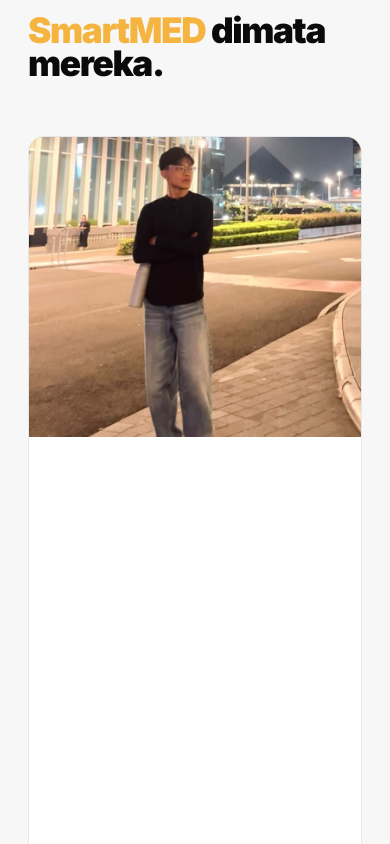
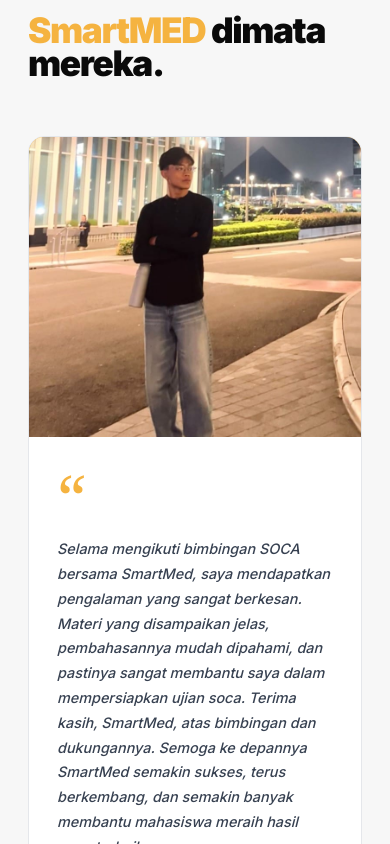
Before and after one commit to ganiout1/SmartMed, a Next.js app: page / in a window 390 px wide. Shown: the part 5380-6224 px from the top of the page. Built offline with nearby package versions, Linux system fonts and the light colour scheme.

Commit message:
fix: remove inline flex-direction to allow testimonial card to stack vertically on mobile

```diff
--- a/src/components/landing/testimonials-section.tsx
+++ b/src/components/landing/testimonials-section.tsx
@@ -120,11 +120,9 @@ export function TestimonialsSection() {
             borderRadius: 16,
             border: "1px solid #E5E7EB",
             overflow: "hidden",
-            display: "flex",
-            flexDirection: "row",
             minHeight: 320,
           }}
-          className="flex-col md:flex-row"
+          className="flex flex-col md:flex-row"
         >
           {/* Large photo */}
           {t.photo ? (
```
